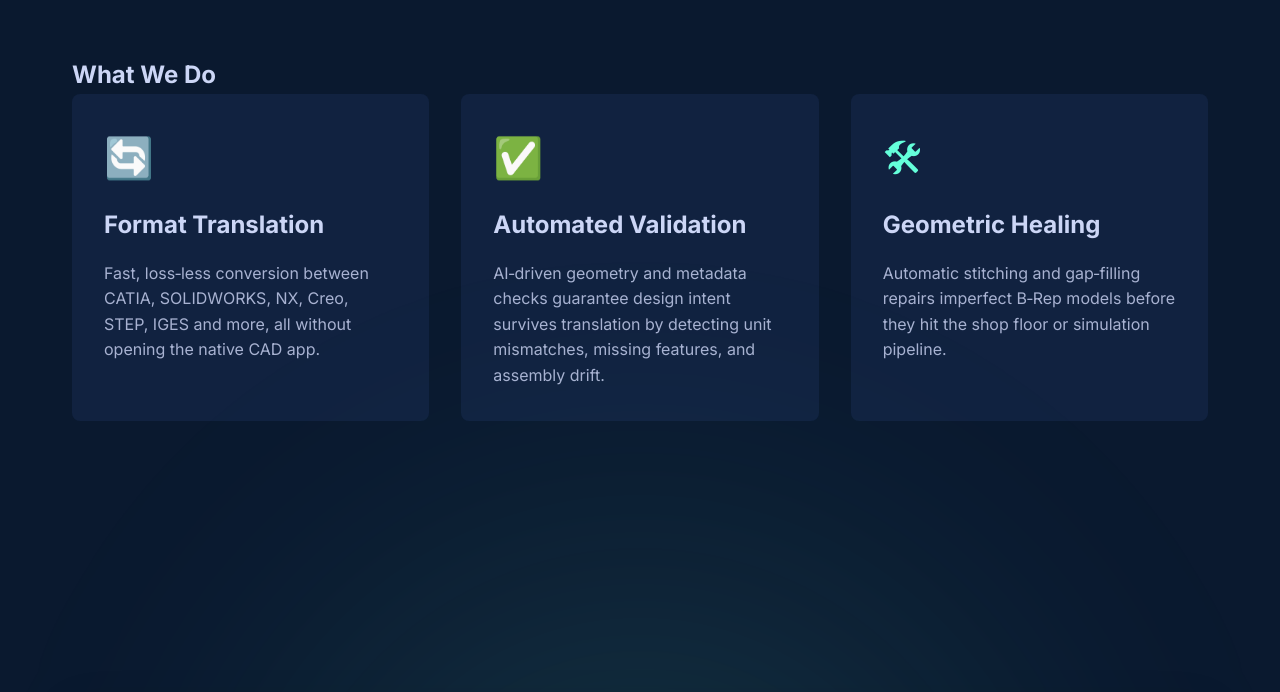
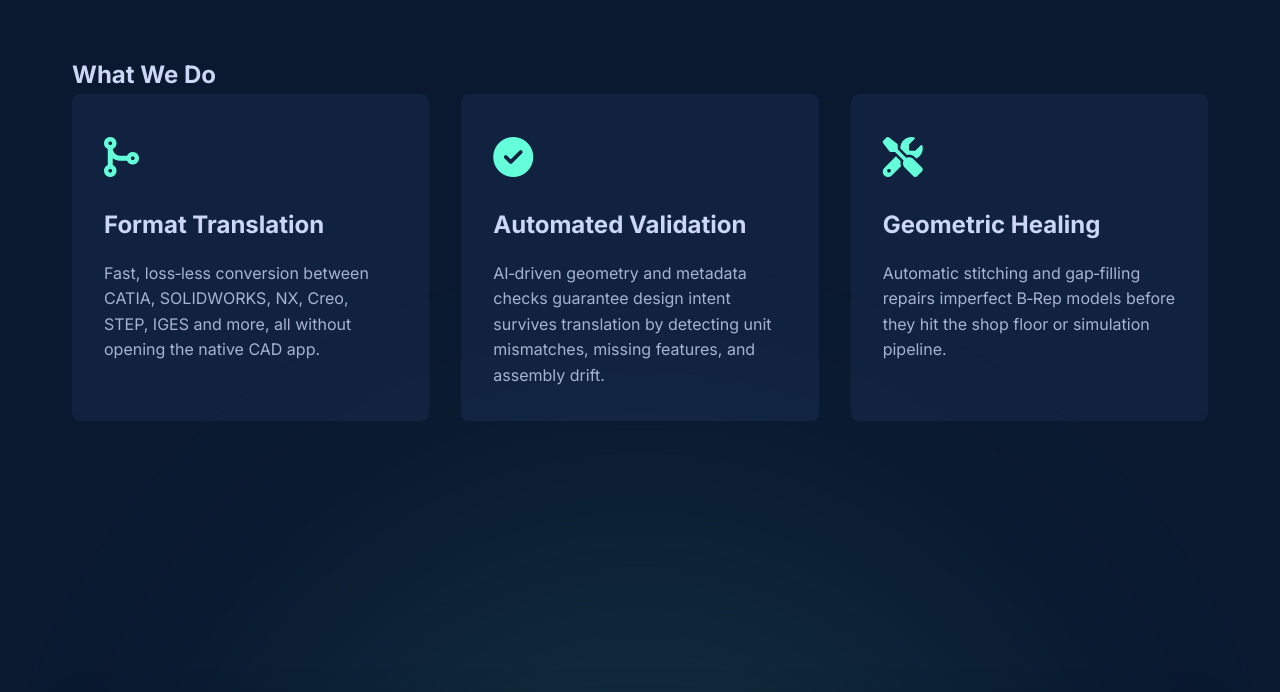
Before and after one commit to eboyers/CADence, a plain HTML site: page index.html in a window 1280 px wide. Shown: the part 1540-2232 px from the top of the page. Drawn offline with nearby package versions, Linux system fonts and the light colour scheme; animation ran at ten frames a second.

Commit message:
update styles

```diff
--- a/index.html
+++ b/index.html
@@ -11,7 +11,10 @@
   <!-- Google Font -->
   <link rel="preconnect" href="https://fonts.gstatic.com" />
   <link href="https://fonts.googleapis.com/css2?family=Inter:wght@400;500;700;800&display=swap" rel="stylesheet"/>
-
+  <link rel="stylesheet"
+      href="https://cdnjs.cloudflare.com/ajax/libs/font-awesome/6.5.0/css/all.min.css"
+      integrity="sha512-TXx5RrA…(truncated)…"
+      crossorigin="anonymous" referrerpolicy="no-referrer" />
   <!-- Main CSS -->
   <link rel="stylesheet" href="styles.css" />
 </head>
@@ -98,7 +101,7 @@
 
       <div class="services-grid">
         <div class="service-card" data-aos="fade-up" data-aos-delay="0">
-          <div class="service-icon">🔄</div>
+          <div class="service-icon"><i class="fa-solid fa-code-merge"></i></div>   <!-- Format Translation -->
           <h3 class="service-title">Format Translation</h3>
           <p class="service-description">
             Fast, loss‑less conversion between CATIA, SOLIDWORKS, NX, Creo, STEP,
@@ -107,7 +110,7 @@
         </div>
 
         <div class="service-card" data-aos="fade-up" data-aos-delay="150">
-          <div class="service-icon">✅</div>
+          <div class="service-icon"><i class="fa-solid fa-circle-check"></i></div> <!-- Automated Validation -->
           <h3 class="service-title">Automated Validation</h3>
           <p class="service-description">
             AI‑driven geometry and metadata checks guarantee design intent
@@ -117,7 +120,7 @@
         </div>
 
         <div class="service-card" data-aos="fade-up" data-aos-delay="300">
-          <div class="service-icon">🛠</div>
+          <div class="service-icon"><i class="fa-solid fa-screwdriver-wrench"></i></div> <!-- Geometric Healing -->
           <h3 class="service-title">Geometric Healing</h3>
           <p class="service-description">
             Automatic stitching and gap‑filling repairs imperfect B‑Rep models
--- a/styles.css
+++ b/styles.css
@@ -227,6 +227,7 @@ header {
   font-size: 2.5rem;
   color: var(--secondary);
   margin-bottom: 1rem;
+
 }
 
 .service-title {
```
